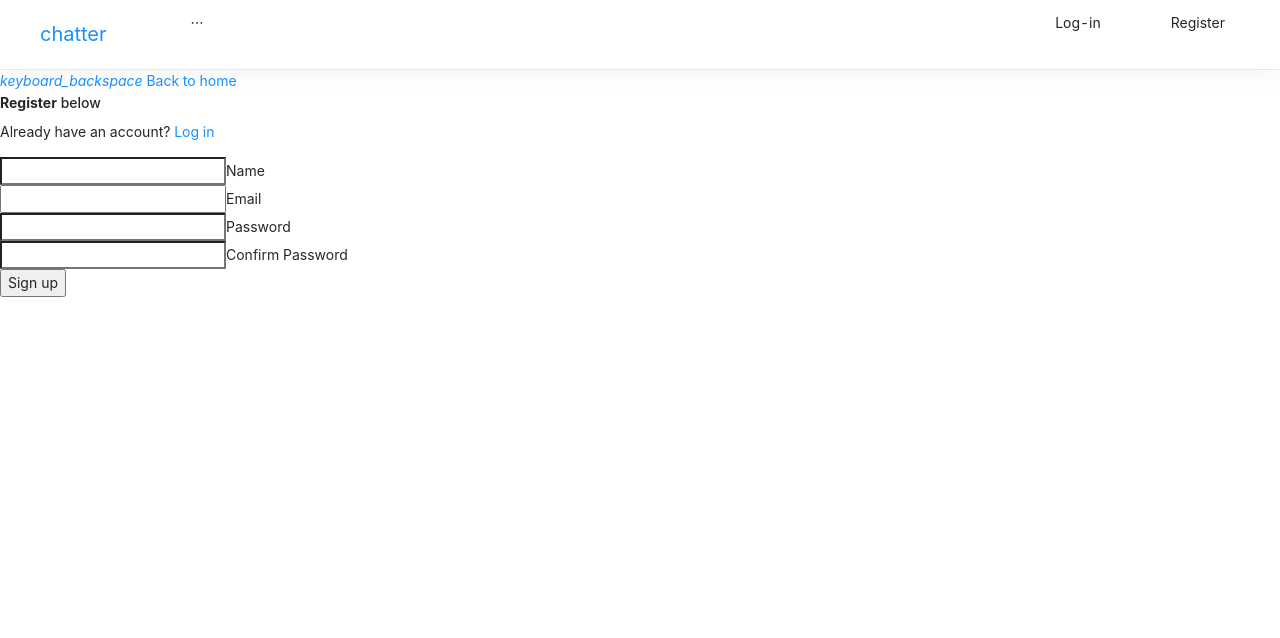
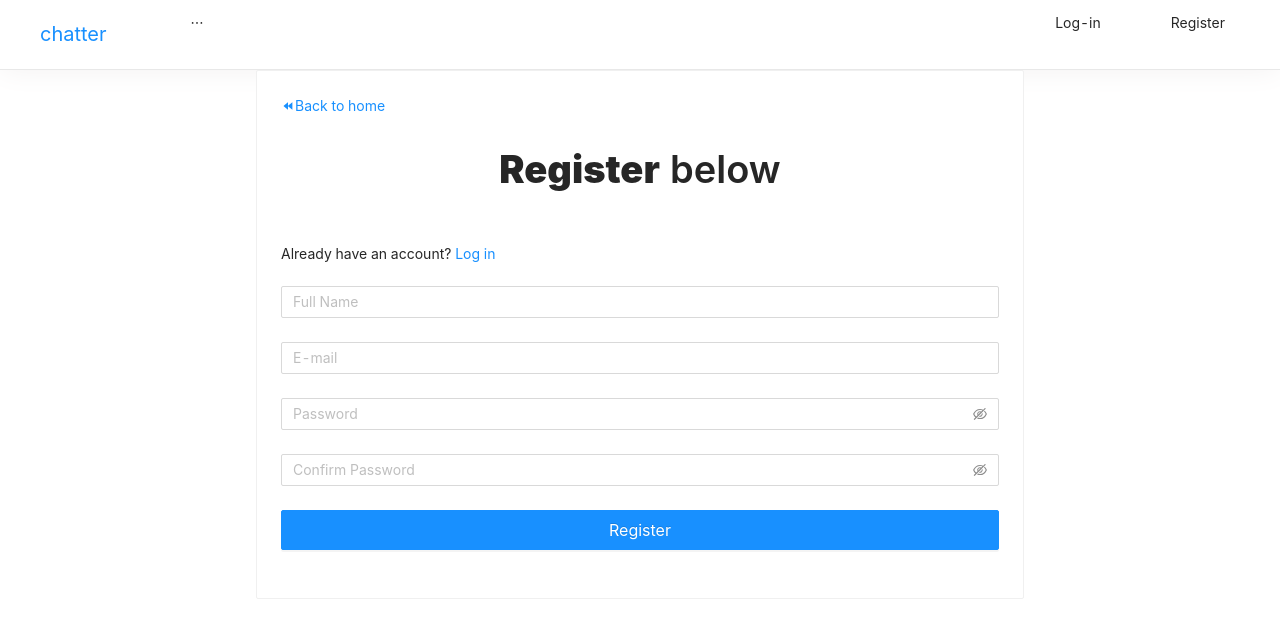
Before and after one commit to arthur404dev/Chatter, a React (Create React App) app in the folder web/: page /register in a window 1280 px wide. Shown: the top 638 px of the page. Built offline with nearby package versions, Linux system fonts and the light colour scheme.

Commit message:
Update Register Page
Adding antd, now tested and information being registered on backend with ease.

```diff
--- a/web/package.json
+++ b/web/package.json
@@ -14,6 +14,7 @@
     "node-sass": "^4.13.1",
     "react": "^16.13.0",
     "react-dom": "^16.13.0",
+    "react-icons": "^3.9.0",
     "react-redux": "^7.2.0",
     "react-router-dom": "^5.1.2",
     "react-scripts": "3.4.0",
--- a/web/src/actions/auth.actions.js
+++ b/web/src/actions/auth.actions.js
@@ -7,7 +7,7 @@ import { GET_ERRORS, SET_CURRENT_USER, USER_LOADING } from "./types";
 // Register User
 export const registerUser = (userData, history) => dispatch => {
   axios
-    .post("/api/users/register", userData)
+    .post("http://localhost:5555/api/users/register", userData)
     .then(res => history.push("/login"))
     .catch(err =>
       dispatch({
--- a/web/src/components/views/Register/Register.jsx
+++ b/web/src/components/views/Register/Register.jsx
@@ -4,6 +4,11 @@ import PropTypes from "prop-types";
 import { connect } from "react-redux";
 import { registerUser } from "../../../actions/auth.actions";
 import classnames from "classnames";
+import { Form, Input, Button, Card, Typography } from "antd";
+import { BackwardFilled } from "@ant-design/icons";
+
+// Import Styling
+import "./Register.scss";
 
 class Register extends Component {
   constructor(props) {
@@ -12,8 +17,7 @@ class Register extends Component {
       name: "",
       email: "",
       password: "",
-      password2: "",
-      errors: {}
+      password2: ""
     };
   }
 
@@ -24,7 +28,7 @@ class Register extends Component {
     }
   }
 
-  componentWillReceiveProps(nextProps) {
+  componentDidUpdate(nextProps) {
     if (nextProps.errors) {
       this.setState({
         errors: nextProps.errors
@@ -37,8 +41,6 @@ class Register extends Component {
   };
 
   onSubmit = e => {
-    e.preventDefault();
-
     const newUser = {
       name: this.state.name,
       email: this.state.email,
@@ -50,92 +52,114 @@ class Register extends Component {
   };
 
   render() {
-    const { errors } = this.state;
-
     return (
       <div className="register">
-        <div className="register__template">
-          <div className="register__container">
-            <Link to="/" className="btn-flat waves-effect">
-              <i className="material-icons left">keyboard_backspace</i> Back to
-              home
+        <Card className="register__container">
+          <Link to="/" className="register__container_back">
+            <BackwardFilled className="material-icons left" />
+            Back to home
           </Link>
-            <div className="col s12">
-              <h4>
+          <div className="register__container_header header">
+            <Typography.Title className="header__title">
               <b>Register</b> below
-              </h4>
-              <p className="grey-text text-darken-1">
+            </Typography.Title>
+            <Typography.Paragraph className="header__login">
               Already have an account? <Link to="/login">Log in</Link>
-              </p>
+            </Typography.Paragraph>
           </div>
-            <form noValidate onSubmit={this.onSubmit}>
-              <div className="input-field col s12">
-                <input
+          <Form
+            noValidate
+            onFinish={this.onSubmit}
+            className="register__form form"
+          >
+            <Form.Item
+              name="name"
+              rules={[{ required: true, message: "Please fill your Name" }]}
+              className="form__input_name"
+            >
+              <Input
                 onChange={this.onChange}
                 value={this.state.name}
-                  error={errors.name}
                 id="name"
                 type="text"
-                  className={classnames("", {
-                    invalid: errors.name
-                  })}
+                placeholder="Full Name"
               />
-                <label htmlFor="name">Name</label>
-                <span className="red-text">{errors.name}</span>
-              </div>
-              <div className="input-field col s12">
-                <input
+            </Form.Item>
+            <Form.Item
+              name="email"
+              rules={[
+                { type: "email", message: "That's not a valid E-mail!" },
+                {
+                  required: true,
+                  message: "Please input your E-mail Address!"
+                }
+              ]}
+              className="form__input_email"
+            >
+              <Input
                 onChange={this.onChange}
                 value={this.state.email}
-                  error={errors.email}
                 id="email"
                 type="email"
-                  className={classnames("", {
-                    invalid: errors.email
-                  })}
+                placeholder="E-mail"
               />
-                <label htmlFor="email">Email</label>
-                <span className="red-text">{errors.email}</span>
-              </div>
-              <div className="input-field col s12">
-                <input
+            </Form.Item>
+            <Form.Item
+              name="password"
+              className="form__input_password"
+              rules={[
+                { required: true, message: "Please fill your Password!" }
+              ]}
+              hasFeedback
+            >
+              <Input.Password
                 onChange={this.onChange}
                 value={this.state.password}
-                  error={errors.password}
                 id="password"
                 type="password"
-                  className={classnames("", {
-                    invalid: errors.password
-                  })}
+                placeholder="Password"
               />
-                <label htmlFor="password">Password</label>
-                <span className="red-text">{errors.password}</span>
-              </div>
-              <div className="input-field col s12">
-                <input
+            </Form.Item>
+            <Form.Item
+              name="password2"
+              className="form__input__confirm"
+              dependencies={["password"]}
+              hasFeedback
+              rules={[
+                { required: true, message: "Please Confirm Your Password!" },
+                ({ getFieldValue }) => ({
+                  validator(rule, value) {
+                    if (!value || getFieldValue("password") === value) {
+                      return Promise.resolve();
+                    }
+                    return Promise.reject(
+                      "The two passwords that you entered do not match!"
+                    );
+                  }
+                })
+              ]}
+            >
+              <Input.Password
                 onChange={this.onChange}
                 value={this.state.password2}
-                  error={errors.password2}
                 id="password2"
                 type="password"
-                  className={classnames("", {
-                    invalid: errors.password2
-                  })}
+                placeholder="Confirm Password"
               />
-                <label htmlFor="password2">Confirm Password</label>
-                <span className="red-text">{errors.password2}</span>
-              </div>
-              <div className="col s12">
-                <button
-                  type="submit"
-                  className="btn btn-large waves-effect waves-light hoverable blue accent-3"
+            </Form.Item>
+            <Form.Item className="form__submit">
+              <Button
+                type="primary"
+                htmlType="submit"
+                className="form__submit_button"
+                block
+                size="large"
               >
-                  Sign up
-                </button>
-              </div>
-            </form>
-          </div>
-        </div>
+                Register
+              </Button>
+            </Form.Item>
+          </Form>
+        </Card>
       </div>
     );
   }
@@ -143,13 +167,11 @@ class Register extends Component {
 
 Register.propTypes = {
   registerUser: PropTypes.func.isRequired,
-  auth: PropTypes.object.isRequired,
-  errors: PropTypes.object.isRequired
+  auth: PropTypes.object.isRequired
 };
 
 const mapStateToProps = state => ({
-  auth: state.auth,
-  errors: state.errors
+  auth: state.auth
 });
 
 export default connect(mapStateToProps, { registerUser })(withRouter(Register));
--- a/web/src/components/views/Register/Register.scss
+++ b/web/src/components/views/Register/Register.scss
@@ -0,0 +1,29 @@
+.register {
+  display: flex;
+  width: 100%;
+  height: 100%;
+  align-items: center;
+  justify-content: center;
+  &__container {
+    width: 60%;
+    margin: auto;
+    display: flexbox;
+
+    &_back {
+      float: left;
+    }
+    .header {
+      &__title {
+        text-align: center;
+        margin-top: 7%;
+        margin-bottom: 7%;
+      }
+      &__login {
+        margin-bottom: 3%;
+      }
+    }
+    .form{
+
+    }
+  }
+}
```
Also changed, not shown: 1 other file (tests, documents, lock files or other folders). Lines whose indentation alone changed are shown as unchanged.
